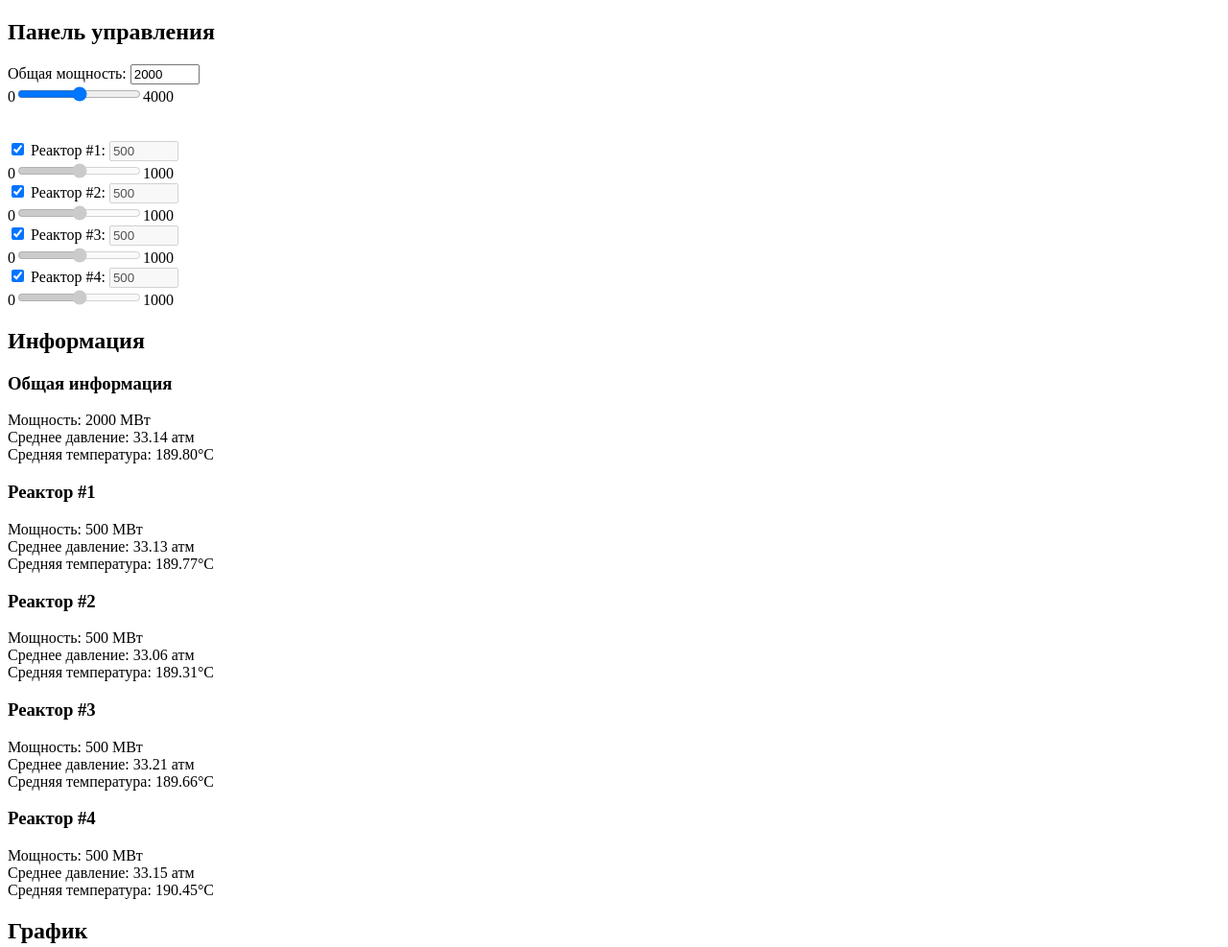
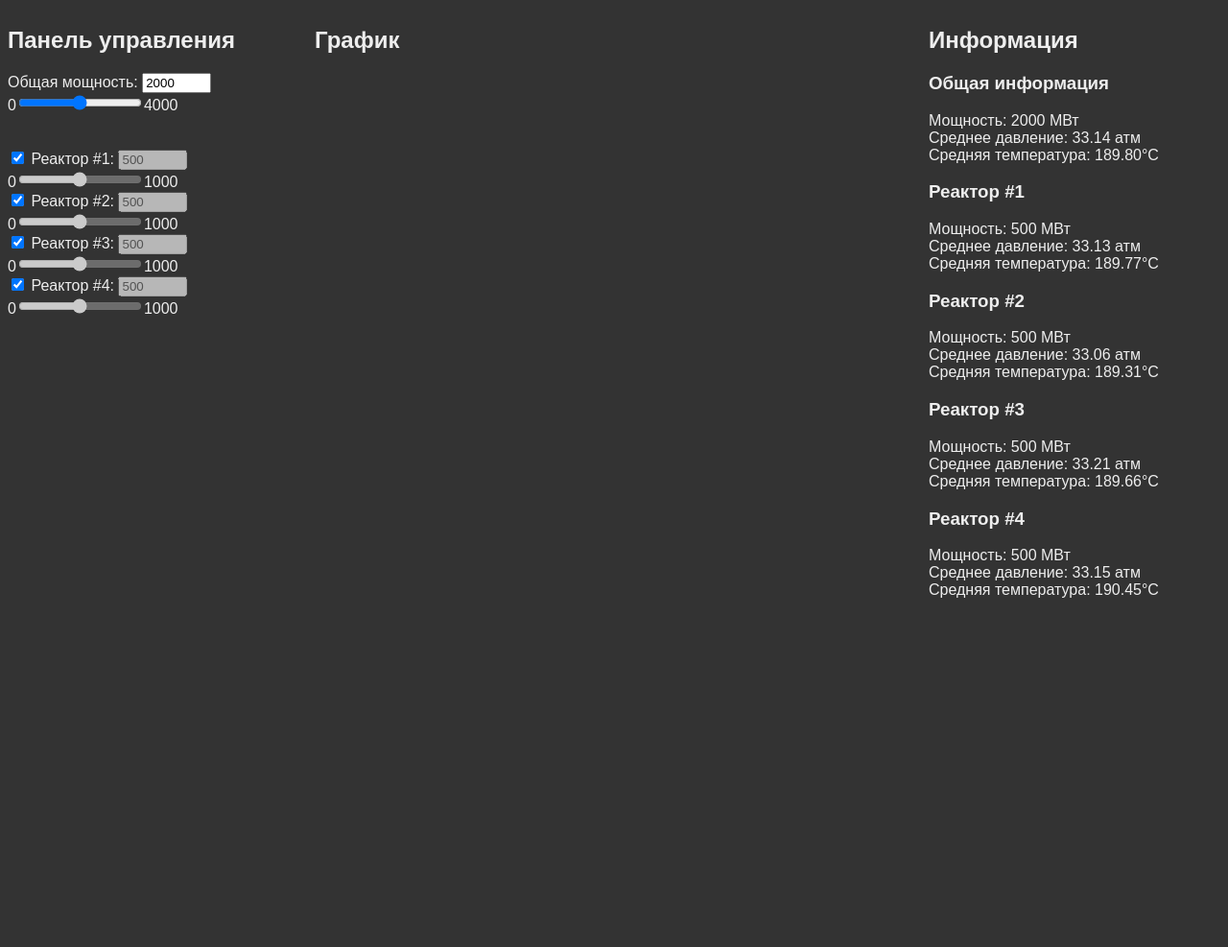
Before and after one commit to Fake-Make/Nuclear-Power-Plant, a plain HTML site: page index.html in a window 1280 px wide. Shown: the whole page at 96% size. After the commit the page ends 800 px from the top, so only its background shows below. Drawn offline with Linux system fonts and the light colour scheme.

Commit message:
Styles added

```diff
--- a/index.html
+++ b/index.html
@@ -3,6 +3,7 @@
 <head>
 	<meta charset="UTF-8">
 	<meta name="viewport" content="width=device-width, initial-scale=1.0">
+	<link rel="stylesheet" href="style.css">
 	<script src="jquery.min.js"></script>
 	<script src="knockout.min.js"></script>
 	<script src="komapping.min.js"></script>
@@ -48,6 +49,9 @@
 		</div>
 		<!-- /ko -->
 	</section>
+	<section class="plot">
+		<h2>График</h2>
+	</section>
 	<section class="info">
 		<h2>Информация</h2>
 		<div>
@@ -87,9 +91,6 @@
 		</div>
 		<!-- /ko -->
 	</section>
-	<section class="plot">
-		<h2>График</h2>
-	</section>
 	<script src="script.js"></script>
 </body>
 </html>
--- /dev/null
+++ b/style.css
@@ -0,0 +1,22 @@
+body {
+	font-family: sans-serif;
+	background-color: #333;
+	color: #eee;
+	display: flex;
+	width: 100%;
+	justify-content: space-around;
+	flex-wrap: wrap;
+}
+
+body section {
+	width: auto;
+}
+
+.control,
+.info {
+	width: 25%;
+}
+
+section.plot {
+	flex-grow: 1;
+}
```
